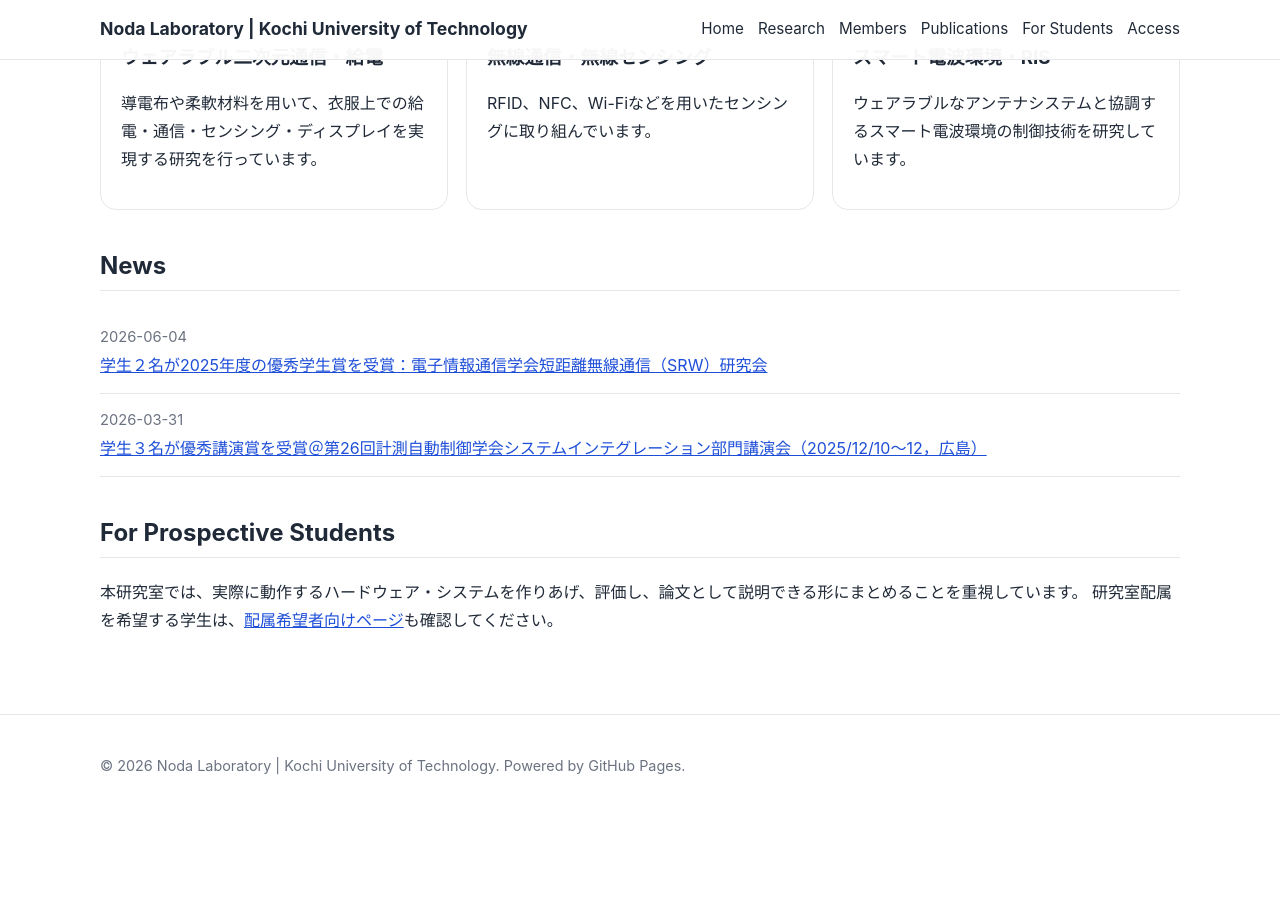
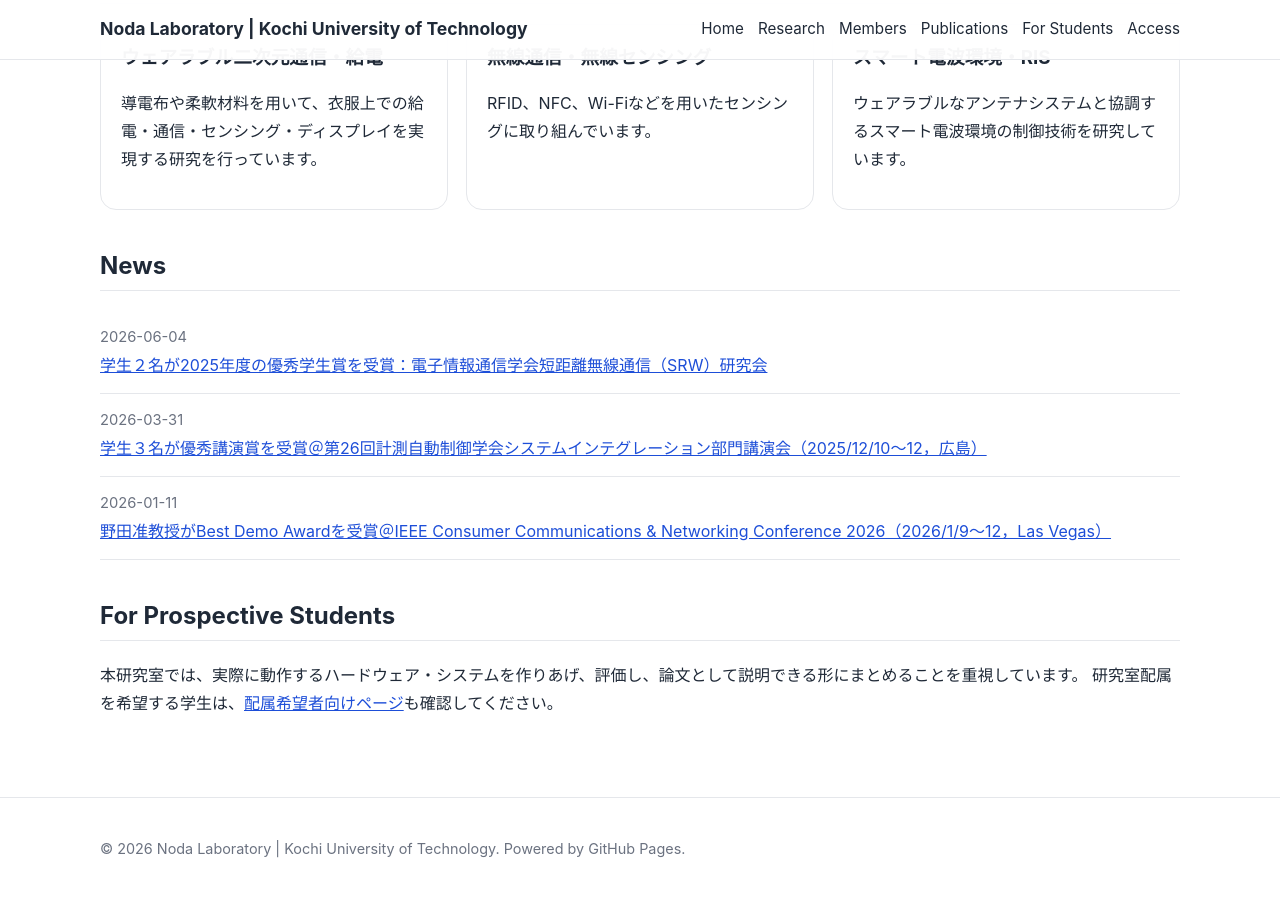
Before and after one commit to akihito-noda/lab-website, a Jekyll site: the page built from index.md, in a window 1280 px wide and 900 px high, scrolled down 600 px. Shown: the top 897 px of the window. Built offline with Jekyll 4.4.1, drawn with Linux system fonts in a browser that asks for light colours; before the commit the page ends 1417 px from its top, so only the background shows below that.

Commit message:
Update news.yml

```diff
--- a/_data/news.yml
+++ b/_data/news.yml
@@ -5,3 +5,7 @@
 - date: 2026-03-31
   title: "学生３名が優秀講演賞を受賞＠第26回計測自動制御学会システムインテグレーション部門講演会（2025/12/10～12，広島）"
   url: "https://www.kochi-tech.ac.jp/news/2026/006973.html"
+
+- date: 2026-01-11
+  title: "野田准教授がBest Demo Awardを受賞＠IEEE Consumer Communications & Networking Conference 2026（2026/1/9～12，Las Vegas）"
+  url: "https://www.kochi-tech.ac.jp/news/2026/006922.html"
```
